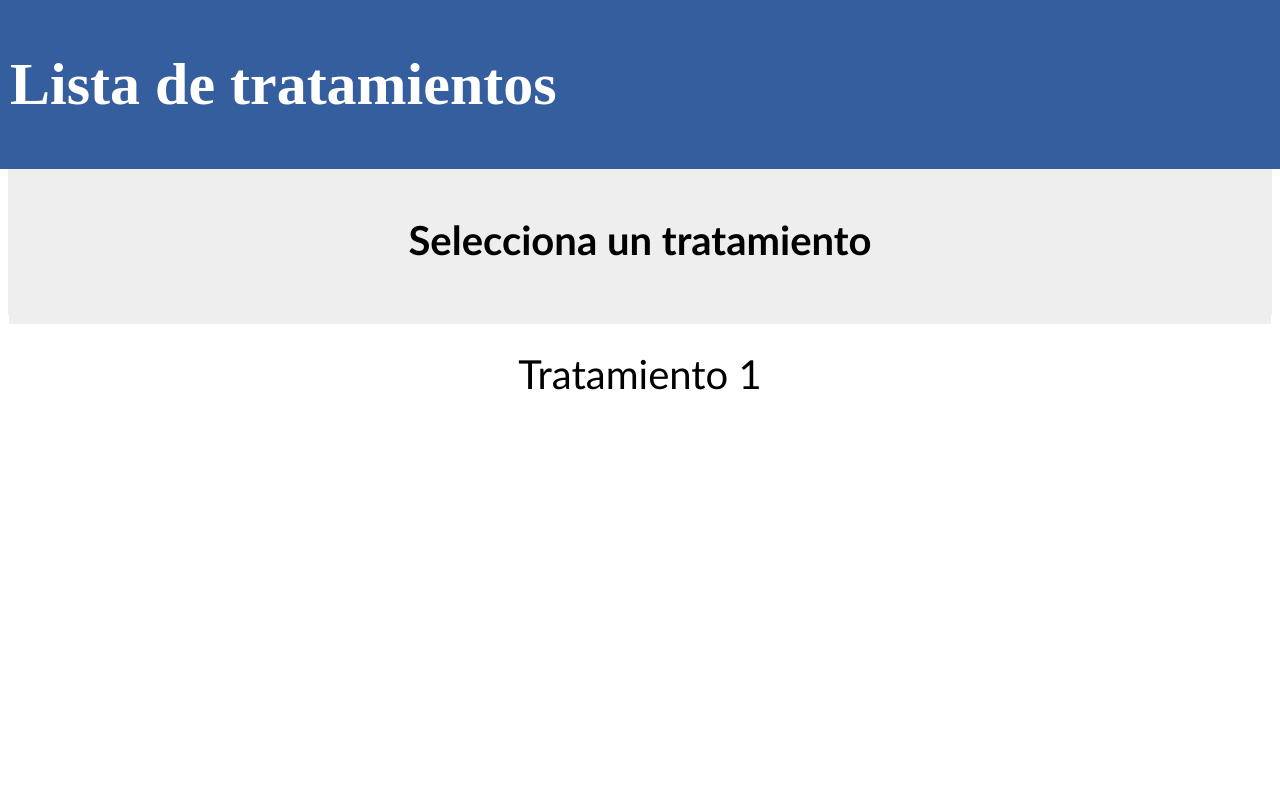
After one commit to Arcemontoya/Hospital_Infantil, a Django app: page /paciente/10/listaTratamiento/ in a window 1280 px wide. The commit adds this page. Run offline with Django 5.2, Linux system fonts and the light colour scheme; data comes from the database, SQL or seed files in the repository; both versions use the stored data as it was after the commit.

Commit message:
Edicion de tratamientos y de pacientes completado

```diff
--- a/Hospital_Infantil/forms.py
+++ b/Hospital_Infantil/forms.py
@@ -124,7 +124,7 @@ class TratamientoForm(forms.ModelForm):
         widget=forms.TextInput(attrs={'placeholder' : 'Ingrese el nombre del medicamento.'})
     )
 
-    dosis_administrada = forms.CharField(
+    dosis_Administrada = forms.CharField(
         required=True,
         widget=forms.TextInput(attrs={'placeholder': 'Ingrese dosis administrada.'})
     )
--- a/Hospital_Infantil/urls.py
+++ b/Hospital_Infantil/urls.py
@@ -20,7 +20,7 @@ from . import views
 from django.contrib.auth.views import LoginView, LogoutView
 
 from .views import RegistroPaciente, RegistroUsuario, CustomLoginView, RegistroTratamiento, edicionTratamiento, \
-    edicionPaciente, edicionUsuario, logout_view
+    edicionPaciente, logout_view, listaTratamientos
 
 urlpatterns = [
     path('admin/', admin.site.urls),
@@ -55,14 +55,15 @@ urlpatterns = [
     path('pacientesMedico/', views.mostrarPacientesMedico, name="mostrarPacientesMedico"),
     path('perfilPacienteMedico/', views.perfilPacienteMedico, name="perfilPacienteMedico"),
     path('estudiosyGabineteMedico/', views.estudiosyGabineteMedico, name="estudiosyGabineteMedico"),
-    path('paciente/<int:expediente>/editar_tratamiento/', edicionTratamiento.as_view(), name='edicionTratamiento'),
+    path('paciente/<int:expediente>/editar_tratamiento/<int:id_tratamiento>/', views.edicionTratamiento, name='edicionTratamiento'),
+    path('paciente/<int:expediente>/listaTratamiento/', views.listaTratamientos, name='listaTratamientos'),
 
     # ------------------------------------------------| INTERFACES DE ADMINISTRADOR |------------------------------------------------
     path('registroUsuario/', RegistroUsuario.as_view(), name="registroUsuario"),
     path('perfilUsuario/<int:id>/', views.perfilUsuario, name="perfilUsuario"),
     path('usuarios/', views.usuarios, name="usuarios"),
     path('usuariosDeshabilitados/', views.usuariosDeshabilitados, name="usuariosDeshabilitados"),
-    path('edicion_Usuario/<int:id>/', edicionUsuario.as_view(), name="edicionUsuario"),
+    #path('edicion_Usuario/<int:id>/', edicionUsuario.as_view(), name="edicionUsuario"),
 
     # ------------------------------------------------| INTERFACES GENERALES |------------------------------------------------
     path('signosVitales/', views.signosVitales, name="signosVitales"),
--- a/Hospital_Infantil/views.py
+++ b/Hospital_Infantil/views.py
@@ -90,8 +90,8 @@ def registroEstudiosyGabinete(request):
 
 def perfilPacienteEnfermero(request, expediente):
     paciente = get_object_or_404(Paciente, expediente=expediente)
-    tratamientos = Tratamiento.objects.filter(paciente=paciente)
-    return render(request, "perfilPacienteEnfermero.html", {'paciente': paciente, 'tratamiento': tratamientos})
+    tratamientos = Tratamiento.objects.filter(paciente=expediente)
+    return render(request, "perfilPacienteEnfermero.html", {'paciente': paciente, 'tratamientos': tratamientos})
 
 
 def agregarEstudio(request):
@@ -132,21 +132,49 @@ class RegistroTratamiento(FormView):
         # Redirige después de guardar, por ejemplo, a la vista del perfil del paciente
         return super().form_valid(form)
 
+    def form_invalid(self, form):
+        print(form.errors)
+        for field, errors in form.errors.items():
+            for error in errors:
+                print(f"Error en el campo '{field}': {error}")
+        return super().form_invalid(form)
+
     def get_success_url(self):
         expediente = self.kwargs.get('expediente')
         return reverse_lazy('perfilPacienteMedico', kwargs={'expediente': expediente})
 
-class edicionTratamiento(UpdateView):
-    model = Tratamiento
-    form_class = TratamientoForm
-    template_name = "editarTratamiento.html"
-    success_url = reverse_lazy('perfilPacienteMedico')
+def edicionTratamiento(request, expediente, id_tratamiento):
+    # Obtener el paciente y el tratamiento asociado
+    paciente = get_object_or_404(Paciente, expediente=expediente)
+    tratamiento = get_object_or_404(Tratamiento, id_Tratamiento=id_tratamiento, paciente=paciente)
+
+    if request.method == 'POST':
+        # Crear un formulario con los datos enviados
+        form = TratamientoForm(request.POST, instance=tratamiento)
+        if form.is_valid():
+            form.save()  # Guardar cambios en el tratamiento
+            messages.success(request, "Tratamiento editado con éxito.")
+            # Redirigir al perfil del paciente después de la edición
+            return redirect('perfilPacienteMedico', expediente=paciente.expediente)
+        else:
+            messages.error(request, "Por favor, corrige los errores en el formulario.")
+    else:
+        # Crear el formulario con la instancia del tratamiento para editar
+        form = TratamientoForm(instance=tratamiento)
+
+    return render(request, 'editarTratamiento.html', {'form': form, 'paciente': paciente, 'tratamiento': tratamiento})
 
 def perfilPacienteMedico(request, expediente):
     paciente = get_object_or_404(Paciente, expediente=expediente)
     tratamientos = Tratamiento.objects.filter(paciente=expediente)
-    print(tratamientos)
     return render(request, "perfilPacienteMedico.html", {'paciente': paciente, 'tratamientos': tratamientos})
+
+def listaTratamientos(request, expediente):
+    paciente = get_object_or_404(Paciente, expediente=expediente)
+    tratamientos = Tratamiento.objects.filter(paciente=expediente)
+    return render(request, "listaTratamientos.html", {'paciente': paciente, 'tratamientos': tratamientos})
+
+
 
 def estudiosyGabineteMedico(request):
     return HttpResponse(render(request, "estudiosyGabineteMedico.html"))
@@ -200,12 +228,6 @@ class RegistroUsuario(FormView):
             self.get_context_data(form=form, profile_form=profile_form)
         )
 
-class edicionUsuario(UpdateView):
-    model = Tratamiento
-    form_class = TratamientoForm
-    template_name = "editarUsuario.html"
-    success_url = reverse_lazy('usuarios')
-
 def perfilUsuario(request, id):
     user = get_object_or_404(User, id=id)
     user_profile = get_object_or_404(UserProfile, user=user)
--- a/templates/editarPaciente.html
+++ b/templates/editarPaciente.html
@@ -134,7 +134,7 @@
             <a onclick="goBack()">
             <img src="{% static 'assets/Interfaz/previous.png' %}">
             </a>
-            <h1>Registro de paciente</h1>
+            <h1>Edición de paciente</h1>
 
         </div>
     </head>
@@ -195,7 +195,7 @@
                 </div>
 
                 <a href="{% url 'mostrarPacientesEnfermero' %}">
-                    <button type="submit"><b>Guardar cambio</b></button>
+                    <button type="submit"><b>Registrar</b></button>
                 </a>
             </center>
         </form>
--- a/templates/editarTratamiento.html
+++ b/templates/editarTratamiento.html
@@ -142,7 +142,7 @@
     <body>
 
         <center>
-            <form action="{% url 'editarTratamiento' expediente=paciente.expediente %}" method="post">
+            <form action="{% url 'edicionTratamiento' expediente=paciente.expediente id_tratamiento=tratamiento.id_Tratamiento%}" method="post">
                 {% csrf_token %}
 
                 <div class="form-container">
@@ -177,7 +177,7 @@
                 </div>
 
             <a href="{% url 'mostrarPacientesMedico' %}">
-                <button type="button"><b>Registrar</b></button>
+                <button type="submit"><b>Registrar</b></button>
             </a>
         </form>
 
--- /dev/null
+++ b/templates/listaTratamientos.html
@@ -0,0 +1,123 @@
+{% load static %}
+
+<script>
+    function goBack() {
+    window.history.back();
+    }
+</script>
+
+
+<!DOCTYPE html>
+<html lang="en">
+    <!-- ESTANDARIZACIÓN DE COLORES-->
+    <!-- AZUL: 355E9F -->
+    <!-- ROJO: E32525 -->
+    <!-- AMARILLO: FDD007 -->
+    <!-- VERDE: 76BD42 -->
+    <!-- NEGRO: 222222 -->
+
+<style>
+
+    .fixed-top-border{
+        position: fixed;
+        top: 0;
+        left: 0;
+        width: 100%;
+        height: px;
+        background-color: #355e9f;
+        z-index: 1000;
+
+        display: flex;
+        align-items: center;
+
+        font-family: Montserrat;
+        color: white;
+        padding: 10px;
+
+    }
+
+    table{
+        font-family: Calibri;
+        border-collapse: collapse;
+        border: #EEEEEE;
+        width: 100%;
+        margin-top: 80px;
+    }
+
+    th{
+
+        font-family: Calibri;
+        font-size: 40px;
+        border: 1px solid #EEEEEE;
+        text-align:center;
+        padding: 60px;
+        padding-top: 125px;
+        position: sticky;
+            top: 90px;
+            z-index: 100;
+        background-color: #EEEEEE;
+    }
+
+    td{
+        font-family: Calibri;
+        font-size: 40px;
+        border: 1px solid #FFFF;
+        text-align: center;
+        padding: 35px;
+    }
+
+    tr:nth-child(even){
+        text-align: center;
+    }
+
+    h1{
+        font-family: Montserrat;
+        font-size: 60px;
+    }
+
+    img
+    {
+        position: fixed;
+        scale: 60%;
+        transform: translateX(1260px) translateY(2200px);
+    }
+
+</style>
+
+<head>
+
+    <link href="{% static 'assets/Interfaz/previous.png' %}" rel="icon" type="image/png">
+
+    <div class="fixed-top-border">
+        <a onclick="goBack()">
+        <img src="{% static 'assets/Interfaz/previous.png' %}">
+        </a>
+        <h1>Lista de tratamientos</h1>
+
+    </div>
+</head>
+
+<body>
+
+    <table>
+        <thead>
+            <tr>
+                <th>Selecciona un tratamiento</th>
+            </tr>
+        </thead>
+        <tbody>
+            {% for tratamiento in tratamientos %}
+            <tr onclick="window.location='{% url 'edicionTratamiento' expediente=paciente.expediente id_tratamiento=tratamiento.id_Tratamiento %}'" style="cursor: pointer;">
+                <td>Tratamiento {{forloop.counter}}</td>
+            </tr>
+            {% empty %}
+            <tr>
+                <td colspan="3">No hay tratamientos registrados</td>
+            </tr>
+            {% endfor %}
+        </tbody>
+    </table>
+
+</body>
+
+</html>
--- a/templates/perfilPacienteMedico.html
+++ b/templates/perfilPacienteMedico.html
@@ -218,11 +218,11 @@
 
             {% for tratamiento in tratamientos %}
             <div class="form-container">
-                <div class="section-title"><h2>{{ forloop.counter }}</h2></div>
+                <div class="section-title"><h2> Tratamiento {{ forloop.counter }}</h2></div>
                 <h3>Nombre del medicamento: {{ tratamiento.nombre_Medicamento }}</h3>
                 <h3>Dosis administrada: {{ tratamiento.dosis_Administrada }}</h3>
                 <h3>Vía de administración: {{ tratamiento.via_Administracion }}</h3>
-                <h3>Frecuencia de dosis: {{ tratamiento.frecuencia_Dosis }} cada {{tratamiento.tiempo_Dosis}}</h3>
+                <h3>Frecuencia de dosis: Cada {{ tratamiento.frecuencia_Dosis }} {{tratamiento.tiempo_Dosis}}</h3>
                 <h3>Duración de la terapia: {{ tratamiento.duracion_Terapia }} días</h3>
                 <h3>Otras indicaciones: {{ tratamiento.nombre_Medicamento }}</h3>
                 <p> {{ tratamiento.otras_Indicaciones }} </p>
@@ -259,7 +259,7 @@
                     <!-- Menú desplegable -->
                     <ul class="dropdown-menu">
                         <li><a class="dropdown-item" href="{% url 'agregarTratamiento' expediente=paciente.expediente %}">Agregar Tratamiento</a></li>
-                        <li><a href = "{% url 'editarTratamiento' expediente=paciente.expediente %}" class="dropdown-item">Editar tratamiento</a></li>
+                        <li><a href = "{% url 'listaTratamientos' expediente=paciente.expediente %}" class="dropdown-item">Editar tratamiento</a></li>
                         <li><a class="dropdown-item" href="#">Llamar paciente</a></li>
                         <li><a class="dropdown-item" href="#">Llamar enfermero</a></li>
                         <li><a href = "{% url 'estudiosyGabineteMedico' %}" class="dropdown-item">Estudios y gabinete</a></li>
--- a/templates/registroTratamiento.html
+++ b/templates/registroTratamiento.html
@@ -183,7 +183,7 @@
             </div>
 
         <a href="{% url 'mostrarPacientesMedico' %}">
-            <button type="button"><b>Registrar</b></button>
+            <button type="submit"><b>Registrar</b></button>
         </a>
     </form>
 
```
Also changed, not shown: db.sqlite3.
